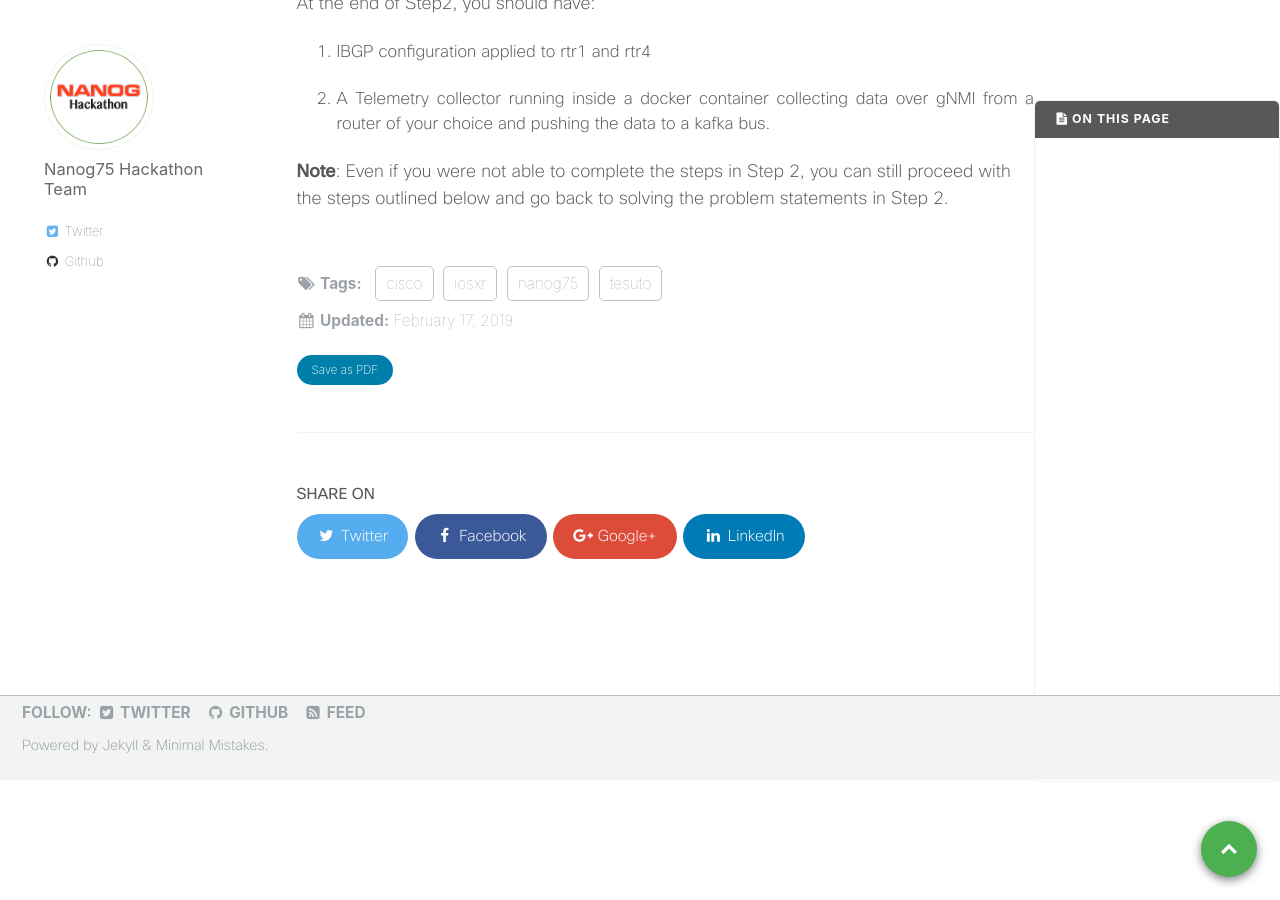
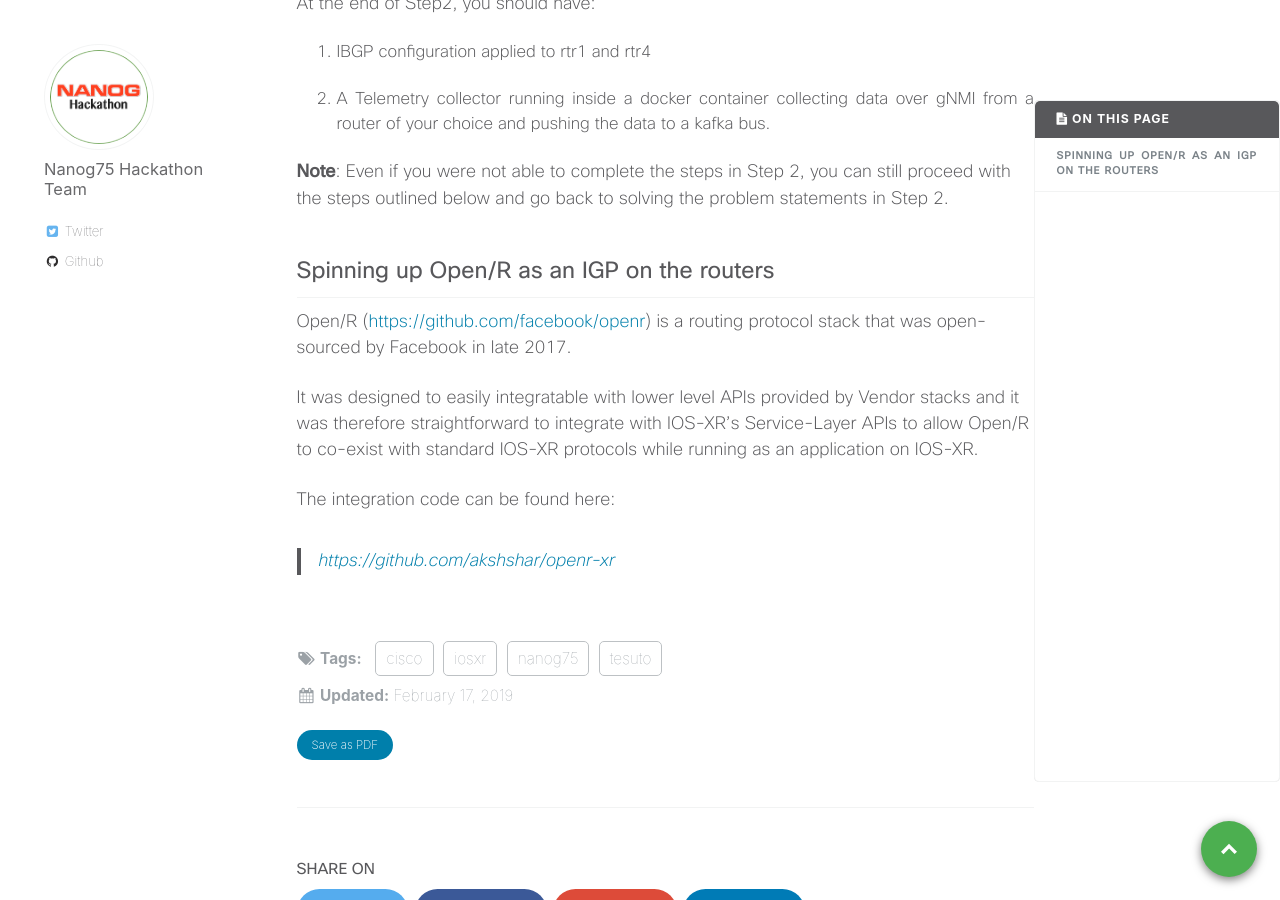
Before and after one commit to nanog75/hackathon, a Jekyll site: the page built from _day1/2019-02-17-step-3-spinning-up-open-r-and-combining-ansible-playbooks.md, in a window 1280 px wide and 900 px high, scrolled down 331 px. Built offline with Jekyll 4.4.1, drawn with Linux system fonts in a browser that asks for light colours.

Commit message:
Create 2019-02-17-step-3-spinning-up-open-r-and-combining-ansible-playbooks.md

```diff
--- a/_day1/2019-02-17-step-3-spinning-up-open-r-and-combining-ansible-playbooks.md
+++ b/_day1/2019-02-17-step-3-spinning-up-open-r-and-combining-ansible-playbooks.md
@@ -31,3 +31,17 @@ At the end of Step2, you should have:
 
 
 **Note**: Even if you were not able to complete the steps in Step 2, you can still proceed with the steps outlined below and go back to solving the problem statements in Step 2.
+
+
+
+
+## Spinning up Open/R as an IGP on the routers
+
+
+Open/R (<https://github.com/facebook/openr>) is a routing protocol stack that was open-sourced by Facebook in late 2017.
+
+It was designed to easily integratable with lower level APIs provided by Vendor stacks and it was therefore straightforward to integrate with IOS-XR's Service-Layer APIs to allow Open/R to co-exist with standard IOS-XR protocols while running as an application on IOS-XR.
+
+The integration code can be found here:
+
+><https://github.com/akshshar/openr-xr>
```
